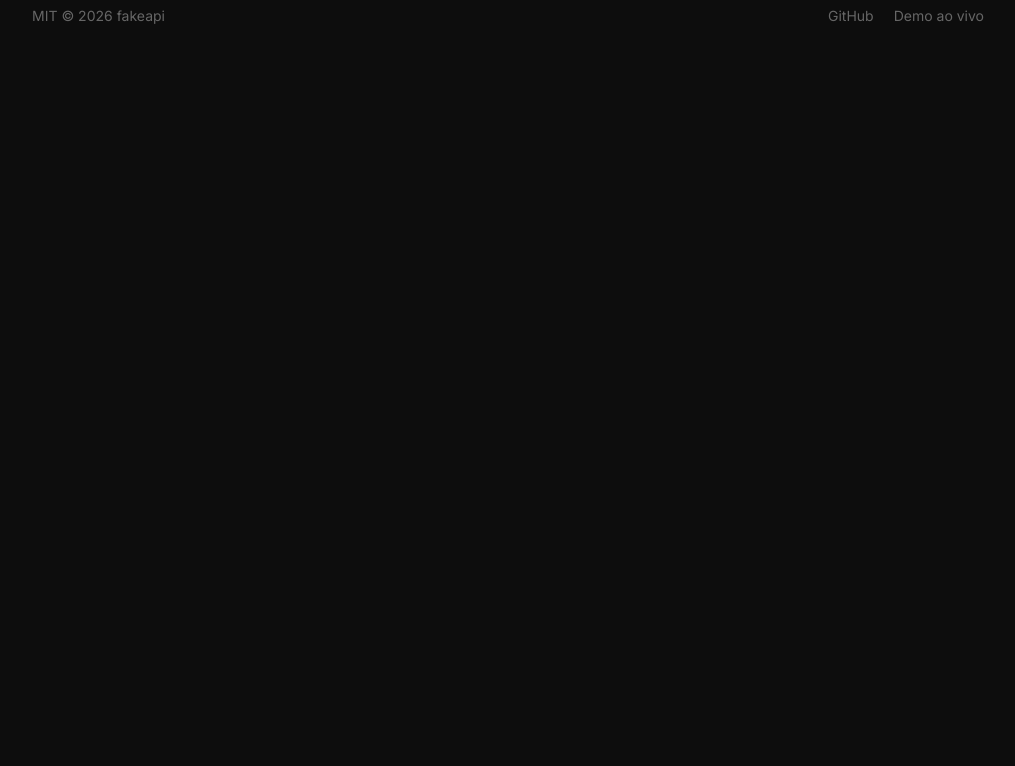
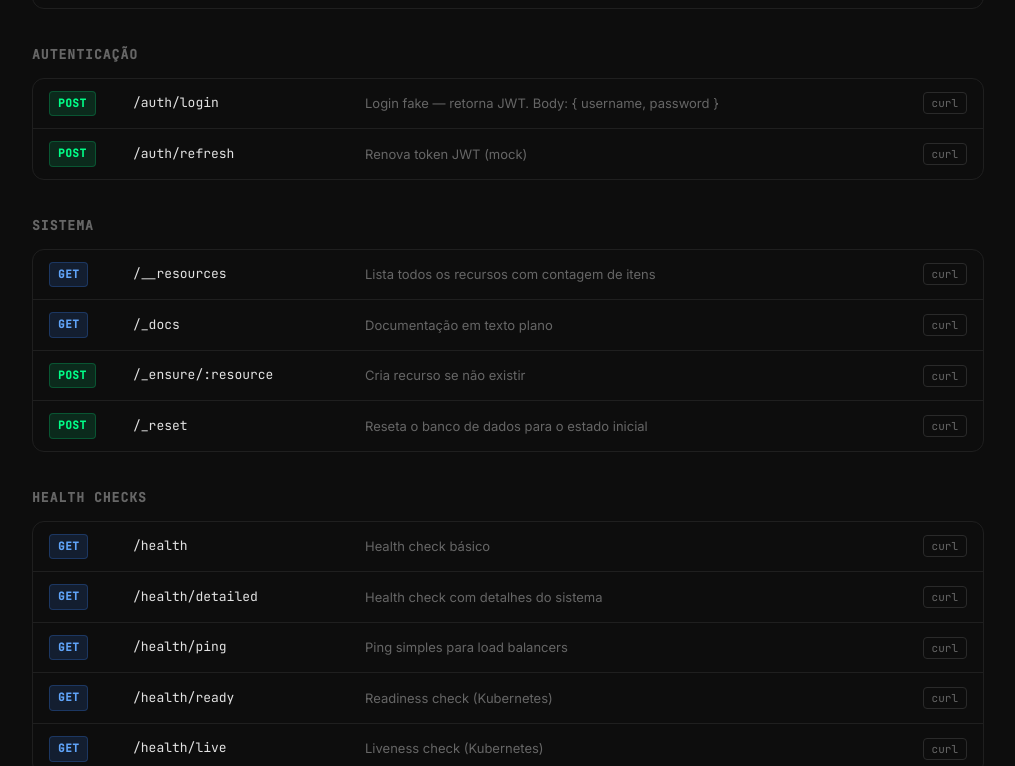
Before and after one commit to samuelikz/fakeapi, a Vue app in the folder frontend/: page / in a window 1280 px wide. Shown: the part 2097-2863 px from the top of the page, without its empty margins (132-1147 px from the left). Before the commit the page ends 2156 px from the top, so only its background shows below. Built offline with nearby package versions, Linux system fonts and the light colour scheme; no server answers.

Commit message:
feat(frontend): implement EndpointsReference with method badges and curl copy

```diff
--- a/frontend/src/components/EndpointsReference.vue
+++ b/frontend/src/components/EndpointsReference.vue
@@ -1 +1,210 @@
-<template><section></section></template>
+<template>
+  <section class="section" id="endpoints">
+    <div class="container">
+      <p class="section__label">referência</p>
+      <h2 class="section__title">Endpoints</h2>
+      <p class="section__desc">
+        Todos os endpoints disponíveis. Clique em "curl" para copiar o comando pronto.
+      </p>
+
+      <div v-for="group in endpointGroups" :key="group.title" class="ep-group">
+        <h3 class="ep-group__title">{{ group.title }}</h3>
+        <div class="ep-table">
+          <div
+            v-for="ep in group.endpoints"
+            :key="ep.method + ep.path"
+            class="ep-row"
+          >
+            <span class="ep-method" :class="`ep-method--${ep.method.toLowerCase()}`">
+              {{ ep.method }}
+            </span>
+            <code class="ep-path">{{ ep.path }}</code>
+            <span class="ep-desc">{{ ep.desc }}</span>
+            <button
+              class="ep-copy"
+              @click="copyCurl(ep)"
+              :aria-label="'Copiar curl para ' + ep.path"
+            >
+              {{ copiedKey === ep.method + ep.path ? 'Copiado!' : 'curl' }}
+            </button>
+          </div>
+        </div>
+      </div>
+    </div>
+  </section>
+</template>
+
+<script setup>
+import { ref } from 'vue'
+
+const BASE = 'https://fakeapi.aioher.com'
+const copiedKey = ref(null)
+
+const endpointGroups = [
+  {
+    title: 'Recursos (CRUD dinâmico)',
+    endpoints: [
+      { method: 'GET',    path: '/:resource',     desc: 'Lista itens (suporta ?q=, ?_page=, ?_limit=, ?_meta=1)' },
+      { method: 'GET',    path: '/:resource/:id',  desc: 'Obtém item específico pelo ID' },
+      { method: 'POST',   path: '/:resource',      desc: 'Cria novo item (body JSON)' },
+      { method: 'PUT',    path: '/:resource/:id',  desc: 'Substitui item completamente (body JSON)' },
+      { method: 'PATCH',  path: '/:resource/:id',  desc: 'Atualiza campos parcialmente (body JSON)' },
+      { method: 'DELETE', path: '/:resource/:id',  desc: 'Remove item pelo ID' },
+    ]
+  },
+  {
+    title: 'Autenticação',
+    endpoints: [
+      { method: 'POST', path: '/auth/login',   desc: 'Login fake — retorna JWT. Body: { username, password }' },
+      { method: 'POST', path: '/auth/refresh', desc: 'Renova token JWT (mock)' },
+    ]
+  },
+  {
+    title: 'Sistema',
+    endpoints: [
+      { method: 'GET',  path: '/__resources',        desc: 'Lista todos os recursos com contagem de itens' },
+      { method: 'GET',  path: '/_docs',              desc: 'Documentação em texto plano' },
+      { method: 'POST', path: '/_ensure/:resource',  desc: 'Cria recurso se não existir' },
+      { method: 'POST', path: '/_reset',             desc: 'Reseta o banco de dados para o estado inicial' },
+    ]
+  },
+  {
+    title: 'Health Checks',
+    endpoints: [
+      { method: 'GET', path: '/health',          desc: 'Health check básico' },
+      { method: 'GET', path: '/health/detailed', desc: 'Health check com detalhes do sistema' },
+      { method: 'GET', path: '/health/ping',     desc: 'Ping simples para load balancers' },
+      { method: 'GET', path: '/health/ready',    desc: 'Readiness check (Kubernetes)' },
+      { method: 'GET', path: '/health/live',     desc: 'Liveness check (Kubernetes)' },
+    ]
+  }
+]
+
+const curlTemplates = {
+  GET:    (path) => `curl ${BASE}${path.replace('/:resource', '/posts').replace('/:id', '/1')}`,
+  POST:   (path) => {
+    if (path === '/auth/login')
+      return `curl -X POST ${BASE}/auth/login -H "Content-Type: application/json" -d '{"username":"admin","password":"admin"}'`
+    if (path === '/auth/refresh')
+      return `curl -X POST ${BASE}/auth/refresh -H "Authorization: Bearer <token>"`
+    const ep = path.replace('/:resource', '/posts').replace('/_ensure/:resource', '/_ensure/posts')
+    return `curl -X POST ${BASE}${ep} -H "Content-Type: application/json" -d '{"title":"Novo item"}'`
+  },
+  PUT:    (path) => `curl -X PUT ${BASE}${path.replace('/:resource', '/posts').replace('/:id', '/1')} -H "Content-Type: application/json" -d '{"title":"Atualizado"}'`,
+  PATCH:  (path) => `curl -X PATCH ${BASE}${path.replace('/:resource', '/posts').replace('/:id', '/1')} -H "Content-Type: application/json" -d '{"title":"Parcial"}'`,
+  DELETE: (path) => `curl -X DELETE ${BASE}${path.replace('/:resource', '/posts').replace('/:id', '/1')}`,
+}
+
+function copyCurl(ep) {
+  const fn = curlTemplates[ep.method]
+  const text = fn ? fn(ep.path) : `curl ${BASE}${ep.path}`
+  navigator.clipboard.writeText(text).then(() => {
+    copiedKey.value = ep.method + ep.path
+    setTimeout(() => { copiedKey.value = null }, 1500)
+  }).catch(() => {
+    console.warn('Clipboard write failed')
+  })
+}
+</script>
+
+<style scoped>
+.ep-group {
+  margin-bottom: 36px;
+}
+
+.ep-group__title {
+  font-size: 13px;
+  font-weight: 600;
+  color: var(--text-muted);
+  text-transform: uppercase;
+  letter-spacing: 0.08em;
+  font-family: var(--font-mono);
+  margin-bottom: 12px;
+}
+
+.ep-table {
+  border: 1px solid var(--border);
+  border-radius: var(--radius-lg);
+  overflow: hidden;
+}
+
+.ep-row {
+  display: grid;
+  grid-template-columns: 72px 220px 1fr 64px;
+  align-items: center;
+  gap: 12px;
+  padding: 12px 16px;
+  border-bottom: 1px solid var(--border);
+  transition: background 0.1s;
+}
+
+.ep-row:last-child {
+  border-bottom: none;
+}
+
+.ep-row:hover {
+  background: var(--bg-card);
+}
+
+/* Method badges */
+.ep-method {
+  font-family: var(--font-mono);
+  font-size: 11px;
+  font-weight: 600;
+  text-align: center;
+  padding: 3px 8px;
+  border-radius: 4px;
+  letter-spacing: 0.05em;
+  width: fit-content;
+}
+
+.ep-method--get    { background: rgba(59,130,246,0.15); color: #60a5fa; border: 1px solid rgba(59,130,246,0.25); }
+.ep-method--post   { background: rgba(0,255,136,0.12);  color: var(--green); border: 1px solid rgba(0,255,136,0.2); }
+.ep-method--put    { background: rgba(245,158,11,0.12); color: #fbbf24; border: 1px solid rgba(245,158,11,0.2); }
+.ep-method--patch  { background: rgba(168,85,247,0.12); color: #c084fc; border: 1px solid rgba(168,85,247,0.2); }
+.ep-method--delete { background: rgba(239,68,68,0.12);  color: #f87171; border: 1px solid rgba(239,68,68,0.2); }
+
+.ep-path {
+  font-family: var(--font-mono);
+  font-size: 13px;
+  color: var(--text);
+  white-space: nowrap;
+  overflow: hidden;
+  text-overflow: ellipsis;
+}
+
+.ep-desc {
+  font-size: 13px;
+  color: var(--text-muted);
+}
+
+.ep-copy {
+  background: transparent;
+  border: 1px solid var(--border-bright);
+  border-radius: 4px;
+  color: var(--text-muted);
+  font-family: var(--font-mono);
+  font-size: 11px;
+  padding: 3px 8px;
+  cursor: pointer;
+  transition: color 0.15s, border-color 0.15s;
+  white-space: nowrap;
+  justify-self: end;
+}
+
+.ep-copy:hover {
+  color: var(--green);
+  border-color: var(--green);
+}
+
+@media (max-width: 640px) {
+  .ep-row {
+    grid-template-columns: 60px 1fr 40px;
+    grid-template-rows: auto auto;
+  }
+  .ep-desc {
+    grid-column: 1 / -1;
+    font-size: 12px;
+  }
+}
+</style>
```
